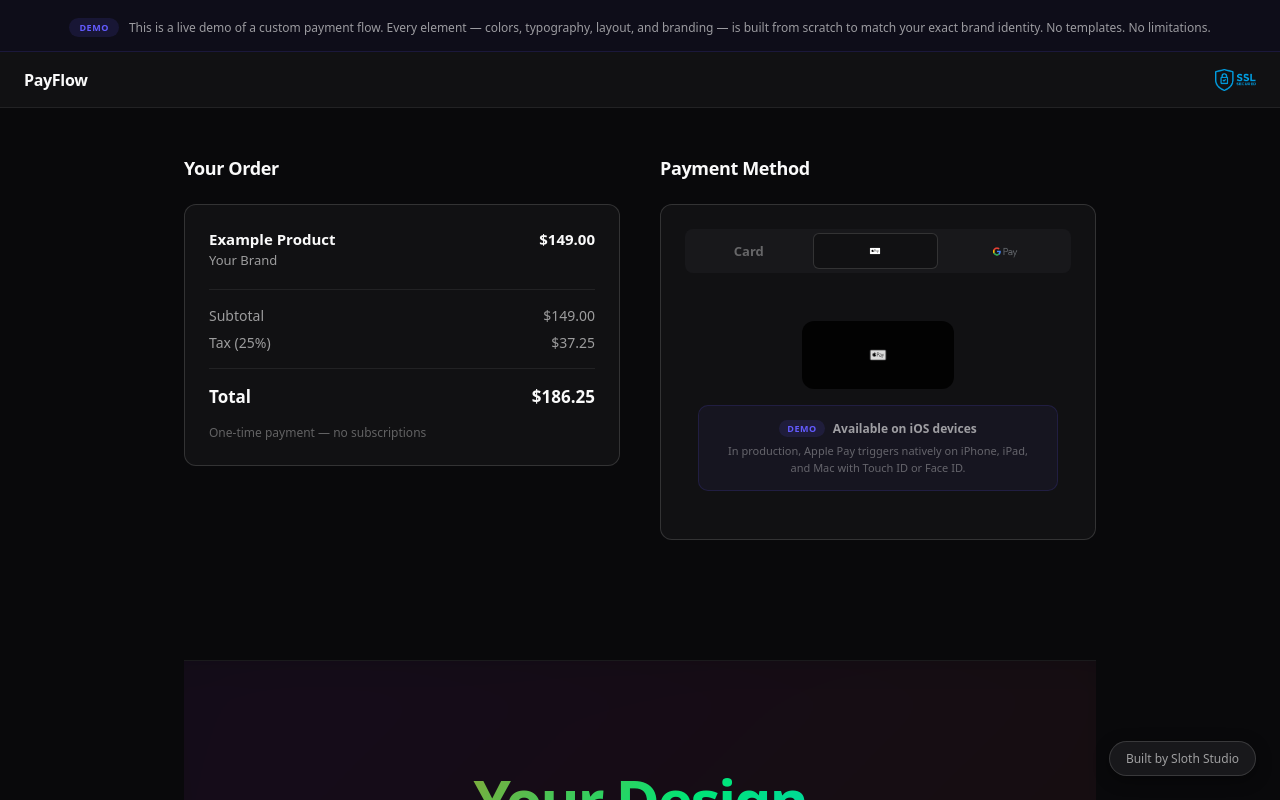
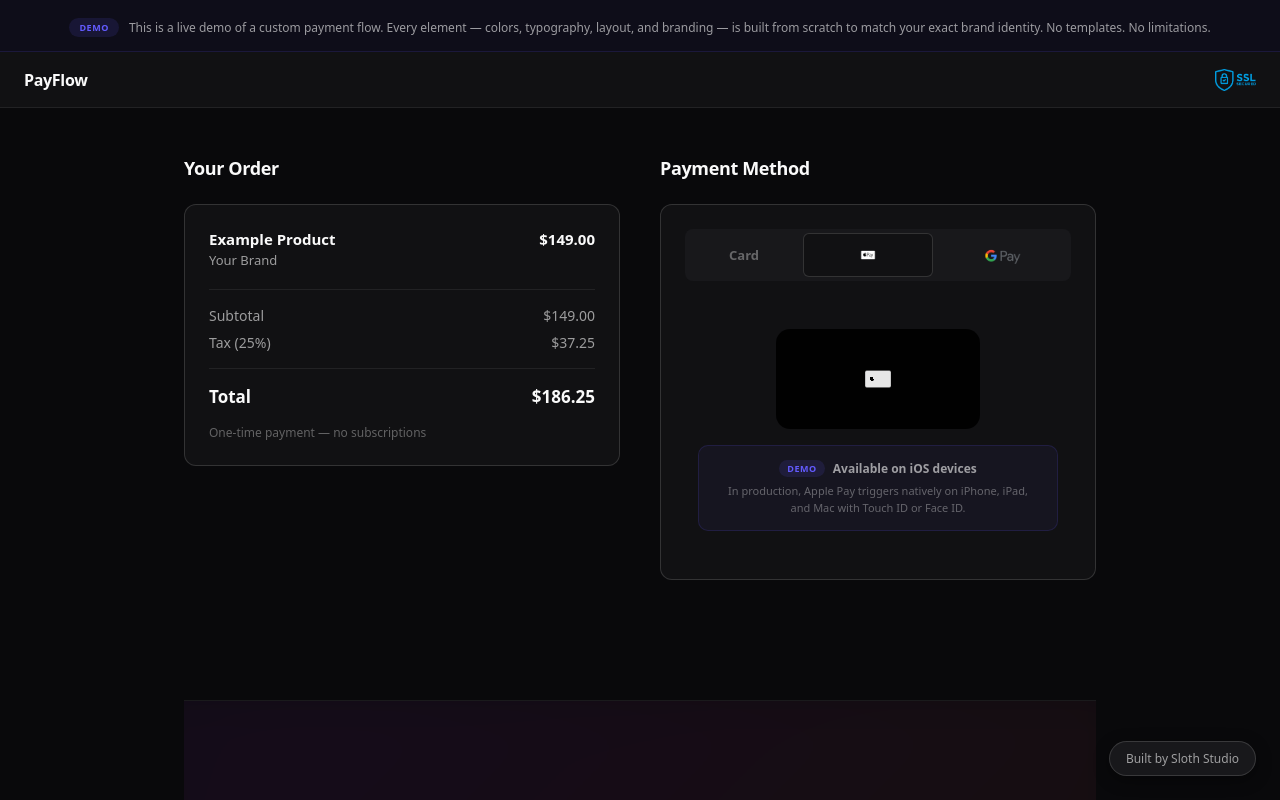
Before and after one commit to SloThdk/PayFlow, a Next.js app: page /checkout in a window 1280 px wide. Both pictures are taken after a click on the button 875 px from the left and 251 px from the top of the page. Shown: the top 800 px of the page. Built offline with nearby package versions, Linux system fonts and the light colour scheme.

Commit message:
Fix Apple/Google Pay logos - much larger, clean display

```diff
--- a/app/checkout/page.tsx
+++ b/app/checkout/page.tsx
@@ -451,9 +451,9 @@ function ApplePayTab() {
   return (
     <div style={{ textAlign: "center", padding: "24px 0" }}>
       <div style={{ display: "flex", flexDirection: "column", alignItems: "center", gap: "16px" }}>
-        <button disabled style={{ background: "#000", color: "#fff", border: "none", borderRadius: "12px", padding: "18px 48px", cursor: "not-allowed", display: "flex", alignItems: "center", justifyContent: "center", opacity: 0.85 }}>
-          <img src="/icons/ApplePay.png" alt="Apple Pay" style={{ height: "32px", width: "auto" }} />
-        </button>
+        <div style={{ background: "#000", borderRadius: "14px", padding: "24px 56px", display: "flex", alignItems: "center", justifyContent: "center", opacity: 0.9 }}>
+          <img src="/icons/ApplePay.png" alt="Apple Pay" style={{ height: "52px", width: "auto", filter: "brightness(10)" }} />
+        </div>
         <div style={{ background: "rgba(99,91,255,0.06)", border: "1px solid rgba(99,91,255,0.15)", borderRadius: "10px", padding: "14px 20px", maxWidth: "360px" }}>
           <div style={{ display: "flex", alignItems: "center", gap: "8px", justifyContent: "center", marginBottom: "6px" }}>
             <span style={{ background: C.accentDim, color: C.accent, fontSize: "9px", fontWeight: 700, padding: "2px 8px", borderRadius: "100px", letterSpacing: "0.06em" }}>DEMO</span>
@@ -471,9 +471,9 @@ function GooglePayTab() {
   return (
     <div style={{ textAlign: "center", padding: "24px 0" }}>
       <div style={{ display: "flex", flexDirection: "column", alignItems: "center", gap: "16px" }}>
-        <button disabled style={{ background: "#fff", border: "1px solid #dadce0", borderRadius: "12px", padding: "18px 48px", cursor: "not-allowed", display: "flex", alignItems: "center", justifyContent: "center", opacity: 0.85 }}>
-          <img src="/icons/GooglePay.png" alt="Google Pay" style={{ height: "32px", width: "auto" }} />
-        </button>
+        <div style={{ background: "#fff", border: "1px solid #dadce0", borderRadius: "14px", padding: "24px 56px", display: "flex", alignItems: "center", justifyContent: "center" }}>
+          <img src="/icons/GooglePay.png" alt="Google Pay" style={{ height: "52px", width: "auto" }} />
+        </div>
         <div style={{ background: "rgba(99,91,255,0.06)", border: "1px solid rgba(99,91,255,0.15)", borderRadius: "10px", padding: "14px 20px", maxWidth: "360px" }}>
           <div style={{ display: "flex", alignItems: "center", gap: "8px", justifyContent: "center", marginBottom: "6px" }}>
             <span style={{ background: C.accentDim, color: C.accent, fontSize: "9px", fontWeight: 700, padding: "2px 8px", borderRadius: "100px", letterSpacing: "0.06em" }}>DEMO</span>
@@ -720,7 +720,7 @@ export default function CheckoutPage() {
                       transition: "all 0.15s",
                     }}
                   >
-                    {t.img ? <img src={t.img} alt={t.label} style={{ height: "20px", width: "auto", display: "block", margin: "0 auto" }} /> : t.label}
+                    {t.img ? <img src={t.img} alt={t.label} style={{ height: "28px", width: "auto", display: "block", margin: "0 auto" }} /> : t.label}
                   </button>
                 ))}
               </div>
```
